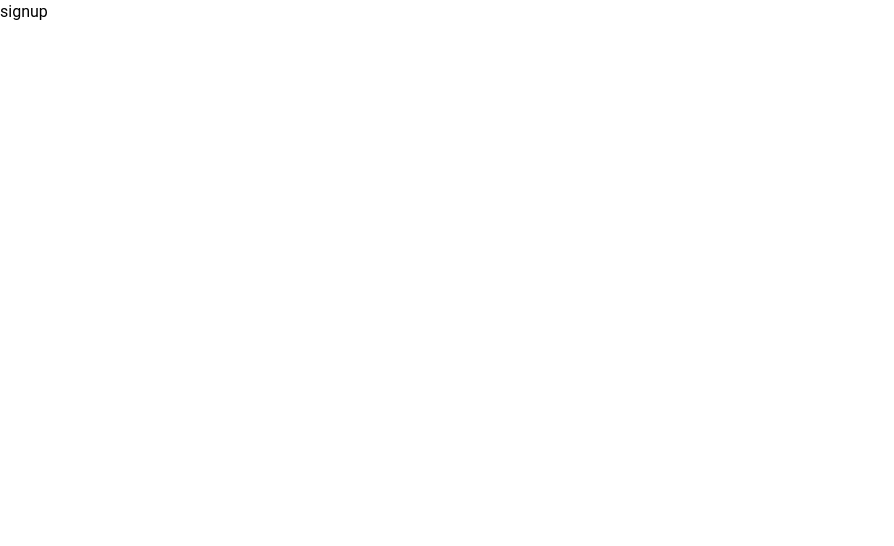
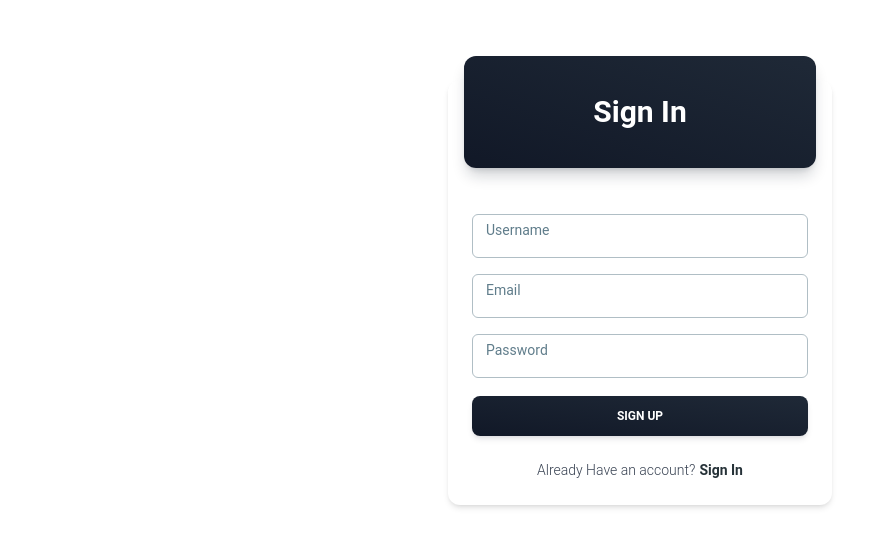
Before and after one commit to tDipto/office-lunch-menu-management, a React (Vite) app in the folder client/: page /signup in a window 1280 px wide. Shown: the top 546 px of the page, without its empty margins (0-894 px from the left). Built offline with nearby package versions, Linux system fonts and the light colour scheme.

Commit message:
feat: sidebar setup

```diff
--- a/client/src/components/Login/Login.jsx
+++ b/client/src/components/Login/Login.jsx
@@ -4,14 +4,14 @@ import {
   CardBody,
   CardFooter,
   CardHeader,
-  Checkbox,
   Input,
   Typography,
 } from "@material-tailwind/react";
 import React from "react";
+import { Link } from "react-router-dom";
 const Login = () => {
   return (
-    <Card className="w-96">
+    <Card className="w-96 mt-20 mx-auto">
       <CardHeader
         variant="gradient"
         color="gray"
@@ -24,9 +24,9 @@ const Login = () => {
       <CardBody className="flex flex-col gap-4">
         <Input label="Email" size="lg" />
         <Input label="Password" size="lg" />
-        <div className="-ml-2.5">
+        {/* <div className="-ml-2.5">
           <Checkbox label="Remember Me" />
-        </div>
+        </div> */}
       </CardBody>
       <CardFooter className="pt-0">
         <Button variant="gradient" fullWidth>
@@ -34,6 +34,7 @@ const Login = () => {
         </Button>
         <Typography variant="small" className="mt-6 flex justify-center">
           Don&apos;t have an account?
+          <Link to="/signup">
             <Typography
               as="a"
               href="#signup"
@@ -43,6 +44,7 @@ const Login = () => {
             >
               Sign up
             </Typography>
+          </Link>
         </Typography>
       </CardFooter>
     </Card>
--- /dev/null
+++ b/client/src/components/Profile/Profile.jsx
@@ -0,0 +1,66 @@
+import {
+  Card,
+  CardBody,
+  CardFooter,
+  CardHeader,
+  Tooltip,
+  Typography,
+} from "@material-tailwind/react";
+import React from "react";
+const Profile = () => {
+  return (
+    <Card className="w-96">
+      <CardHeader floated={false} className="h-80">
+        <img
+          src="https://docs.material-tailwind.com/img/team-3.jpg"
+          alt="profile-picture"
+        />
+      </CardHeader>
+      <CardBody className="text-center">
+        <Typography variant="h4" color="blue-gray" className="mb-2">
+          Natalie Paisley
+        </Typography>
+        <Typography color="blue-gray" className="font-medium" textGradient>
+          CEO / Co-Founder
+        </Typography>
+      </CardBody>
+      <CardFooter className="flex justify-center gap-7 pt-2">
+        <Tooltip content="Like">
+          <Typography
+            as="a"
+            href="#facebook"
+            variant="lead"
+            color="blue"
+            textGradient
+          >
+            <i className="fab fa-facebook" />
+          </Typography>
+        </Tooltip>
+        <Tooltip content="Follow">
+          <Typography
+            as="a"
+            href="#twitter"
+            variant="lead"
+            color="light-blue"
+            textGradient
+          >
+            <i className="fab fa-twitter" />
+          </Typography>
+        </Tooltip>
+        <Tooltip content="Follow">
+          <Typography
+            as="a"
+            href="#instagram"
+            variant="lead"
+            color="purple"
+            textGradient
+          >
+            <i className="fab fa-instagram" />
+          </Typography>
+        </Tooltip>
+      </CardFooter>
+    </Card>
+  );
+};
+
+export default Profile;
--- a/client/src/components/Sidebar/SideBar.jsx
+++ b/client/src/components/Sidebar/SideBar.jsx
@@ -128,7 +128,7 @@ const SideBar = () => {
           </ListItemSuffix>
         </ListItem> */}
 
-        <Link to="/login">
+        <Link to="/">
           <ListItem>
             <ListItemPrefix>
               <UserCircleIcon className="h-5 w-5" />
@@ -158,6 +158,14 @@ const SideBar = () => {
               <UserCircleIcon className="h-5 w-5" />
             </ListItemPrefix>
             Menu Select
+          </ListItem>
+        </Link>
+        <Link to="/profile">
+          <ListItem>
+            <ListItemPrefix>
+              <UserCircleIcon className="h-5 w-5" />
+            </ListItemPrefix>
+            Profile
           </ListItem>
         </Link>
         <Link to="/login">
--- a/client/src/components/Signup/Signup.jsx
+++ b/client/src/components/Signup/Signup.jsx
@@ -1,10 +1,54 @@
+import {
+  Button,
+  Card,
+  CardBody,
+  CardFooter,
+  CardHeader,
+  Input,
+  Typography,
+} from "@material-tailwind/react";
 import React from "react";
-
+import { Link } from "react-router-dom";
 const Signup = () => {
   return (
-    <div>
-      <h1>signup</h1>
-    </div>
+    <Card className="w-96 mt-20 mx-auto">
+      <CardHeader
+        variant="gradient"
+        color="gray"
+        className="mb-4 grid h-28 place-items-center"
+      >
+        <Typography variant="h3" color="white">
+          Sign In
+        </Typography>
+      </CardHeader>
+      <CardBody className="flex flex-col gap-4">
+        <Input label="Username" size="lg" />
+        <Input label="Email" size="lg" />
+        <Input label="Password" size="lg" />
+        {/* <div className="-ml-2.5">
+          <Checkbox label="Remember Me" />
+        </div> */}
+      </CardBody>
+      <CardFooter className="pt-0">
+        <Button variant="gradient" fullWidth>
+          Sign Up
+        </Button>
+        <Typography variant="small" className="mt-6 flex justify-center">
+          Already Have an account?
+          <Link to="/login">
+            <Typography
+              as="a"
+              href="#signup"
+              variant="small"
+              color="blue-gray"
+              className="ml-1 font-bold"
+            >
+              Sign In
+            </Typography>
+          </Link>
+        </Typography>
+      </CardFooter>
+    </Card>
   );
 };
 
--- a/client/src/layout/Main.jsx
+++ b/client/src/layout/Main.jsx
@@ -1,10 +1,16 @@
 import React from "react";
-import Sidebar from "../components/Sidebar/SideBar";
+import { Outlet } from "react-router-dom";
+import SideBar from "../components/Sidebar/SideBar";
 const Main = () => {
   return (
-    <div>
-      <Sidebar />
-    </div>
+    <>
+      <div style={{ display: "flex" }}>
+        <SideBar />
+        <div style={{ flex: 1, padding: "20px" }}>
+          <Outlet />
+        </div>
+      </div>
+    </>
   );
 };
 
--- a/client/src/routers/AppRoutes.jsx
+++ b/client/src/routers/AppRoutes.jsx
@@ -1,6 +1,7 @@
 import React from "react";
 import { Route, BrowserRouter as Router, Routes } from "react-router-dom";
 import Login from "../components/Login/Login";
+import Profile from "../components/Profile/Profile";
 import Signup from "../components/Signup/Signup";
 import Main from "../layout/Main";
 
@@ -8,7 +9,11 @@ const AppRoutes = () => {
   return (
     <Router>
       <Routes>
-        <Route path="/" element={<Main />} />
+        <Route path="/" element={<Main />}>
+          <Route index element={<Login />} />
+          <Route path="profile" element={<Profile />} />
+        </Route>
+
         <Route path="/login" element={<Login />} />
         <Route path="/signup" element={<Signup />} />
       </Routes>
```
Lines whose indentation alone changed are shown as unchanged.
